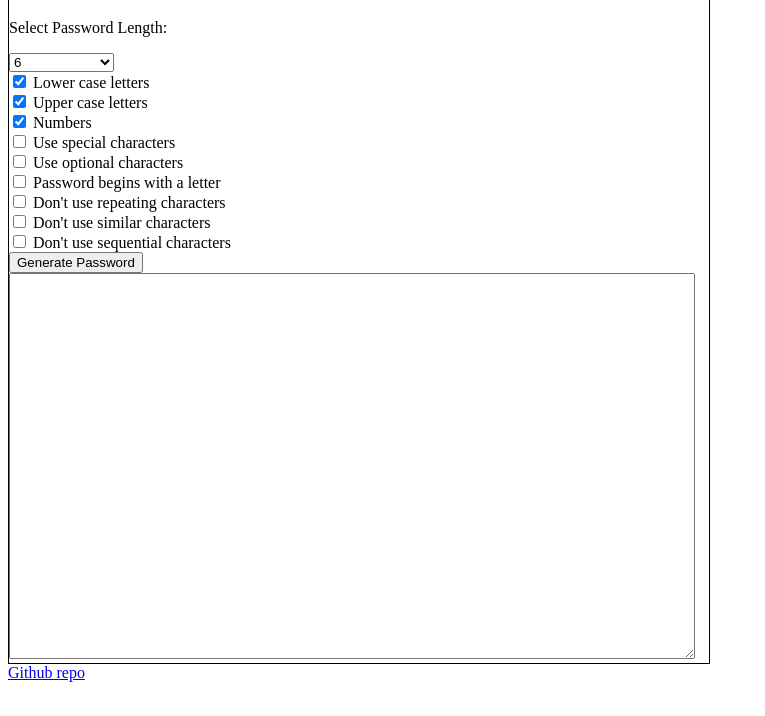
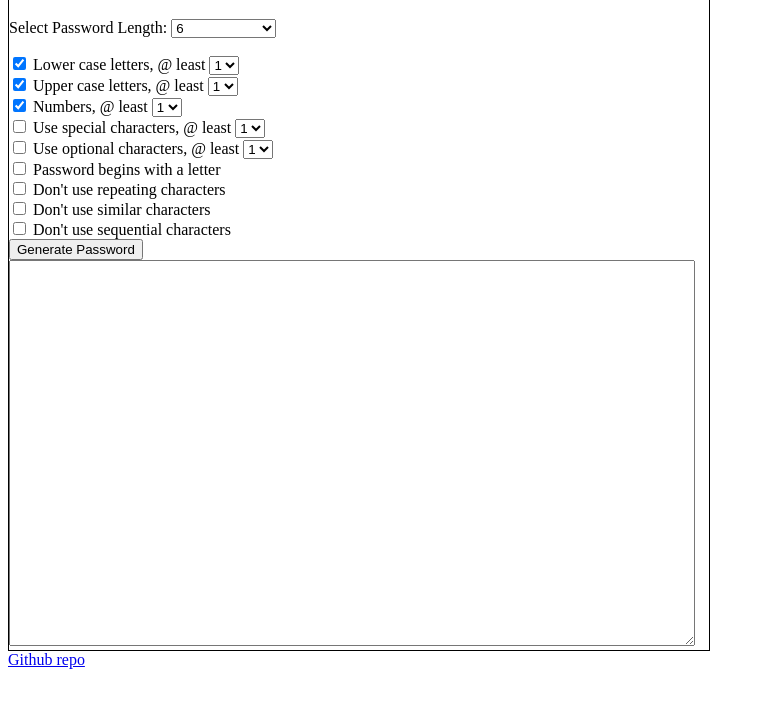
Before and after one commit to dambergn/js-password-generator, a plain HTML site: page index.html in a window 1280 px wide. Shown: the part 70-786 px from the top of the page, without its empty margins (0-765 px from the left). Drawn offline with Linux system fonts and the light colour scheme.

Commit message:
working on adding minimum characters options.

```diff
--- a/controls.js
+++ b/controls.js
@@ -5,7 +5,9 @@ document.getElementById("generate-password").addEventListener("click", function
   event.preventDefault();
 
   //choose character options and customization
+  let passwordLength = document.getElementById("password-length").value;
   let passwordLowerCase = document.getElementById("lower-case").checked;
+  let passwordLowerCaseMin = document.getElementById("lower-case-min").value;
   let passwordUpperCase = document.getElementById("upper-case").checked;
   let passwordNumbers = document.getElementById("numbers").checked;
   let passwordSpecialCharacters = document.getElementById("special-characters").checked;
@@ -15,10 +17,10 @@ document.getElementById("generate-password").addEventListener("click", function
   let passwordNoSimilarCharacters = document.getElementById("similar-characters").checked;
   let passwordNoSequentialCharacters = document.getElementById("sequential-characters").checked;
 
-  let passwordLength = document.getElementById("password-length").value;
   let result = generatePassword(
     passwordLength,
     passwordLowerCase,
+    passwordLowerCaseMin,
     passwordUpperCase,
     passwordNumbers,
     passwordSpecialCharacters,
--- a/index.html
+++ b/index.html
@@ -13,7 +13,7 @@
   <div id="generator">
     <h1>Password Generator</h1>
     <form>
-      <p>Select Password Length: </p>
+      <p>Select Password Length:
       <select id="password-length" value="6">
         <option disabled>-- Weak --</option>
         <option value="6" selected>6</option>
@@ -35,13 +35,47 @@
         <option value="512">512</option>
         <option value="1024">1024</option>
         <option value="2048">2048</option>
-      </select>
-      <br>
-      <input checked type="checkbox" id="lower-case"> Lower case letters<br>
-      <input checked type="checkbox" id="upper-case"> Upper case letters<br>
-      <input checked type="checkbox" id="numbers"> Numbers<br>
-      <input type="checkbox" id="special-characters"> Use special characters<br>
-      <input type="checkbox" id="optional-characters"> Use optional characters<br>
+      </select></p>
+      <input checked type="checkbox" id="lower-case"> Lower case letters, @ least
+        <select id="lower-case-min">
+          <option value="1" selected>1</option>
+          <option value="2">2</option>
+          <option value="3">3</option>
+          <option value="4">4</option>
+          <option value="5">5</option>
+        </select><br>
+      <input checked type="checkbox" id="upper-case"> Upper case letters, @ least
+      <select id="upper-case-min">
+        <option value="1" selected>1</option>
+        <option value="2">2</option>
+        <option value="3">3</option>
+        <option value="4">4</option>
+        <option value="5">5</option>
+      </select><br>
+      <input checked type="checkbox" id="numbers"> Numbers, @ least
+      <select id="number-min">
+        <option value="1" selected>1</option>
+        <option value="2">2</option>
+        <option value="3">3</option>
+        <option value="4">4</option>
+        <option value="5">5</option>
+      </select><br>
+      <input type="checkbox" id="special-characters"> Use special characters, @ least
+      <select id="special-case-min">
+        <option value="1" selected>1</option>
+        <option value="2">2</option>
+        <option value="3">3</option>
+        <option value="4">4</option>
+        <option value="5">5</option>
+      </select><br>
+      <input type="checkbox" id="optional-characters"> Use optional characters, @ least
+      <select id="optional-case-min">
+        <option value="1" selected>1</option>
+        <option value="2">2</option>
+        <option value="3">3</option>
+        <option value="4">4</option>
+        <option value="5">5</option>
+      </select><br>
       <input type="checkbox" id="begin-with-letter"> Password begins with a letter<br>
       <input type="checkbox" id="repeating-characters"> Don't use repeating characters<br>
       <input type="checkbox" id="similar-characters"> Don't use similar characters<br>
--- a/password-generator.js
+++ b/password-generator.js
@@ -9,7 +9,19 @@ const optionalCharacters = ['-', '_', '=', '+', '[', ']', '{', '}', ';', ':', '\
 const similarCharacters = ['o', 'O', '0', 'i', 'j', 'l', 'I', 'S', '$', '5', 'B', '8'];
 
 //function to generate random password
-function generatePassword(passwordLength, lower, upper, numb, special, optional, firstLetter, repeat, noSimilar, noSequential) { //passwordLength determines how many characters the password will be.
+function generatePassword(
+  passwordLength,
+  lower,
+  lowerMin,
+  upper,
+  numb,
+  special,
+  optional,
+  firstLetter,
+  repeat,
+  noSimilar,
+  noSequential
+) {
   let generatedPassword = [];
   let parameters = [];
 
@@ -104,13 +116,16 @@ function generatePassword(passwordLength, lower, upper, numb, special, optional,
       }
       if (i > 0) {
         if (generatedPassword[i - 1] === parameters[charSet][charSel - 1] || generatedPassword[i - 1] === parameters[charSet][charSel + 1]) {
-          // console.log('Found invalid character: ', parameters[charSet][charSel - 1], generatedPassword[i - 1], parameters[charSet][charSel + 1]);
           generatedPassword.pop();
           i--;
         }
       }
     }
+
+    // Sets minimum characters to be used.
+
+
   };
-  console.log('gen pass length: ', generatedPassword.length);
+  // console.log('gen pass length: ', generatedPassword.length);
   return generatedPassword.join('');
 };
```
